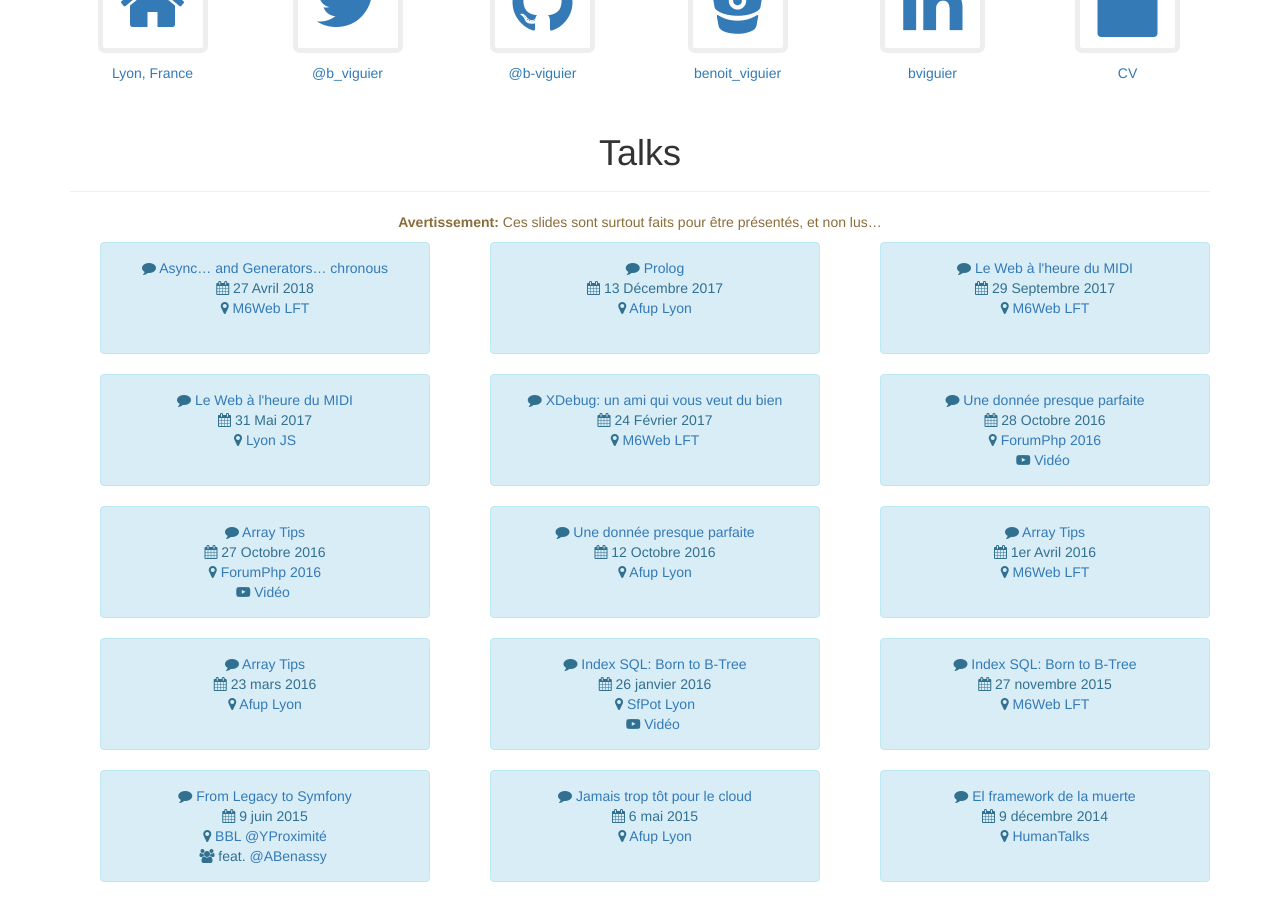
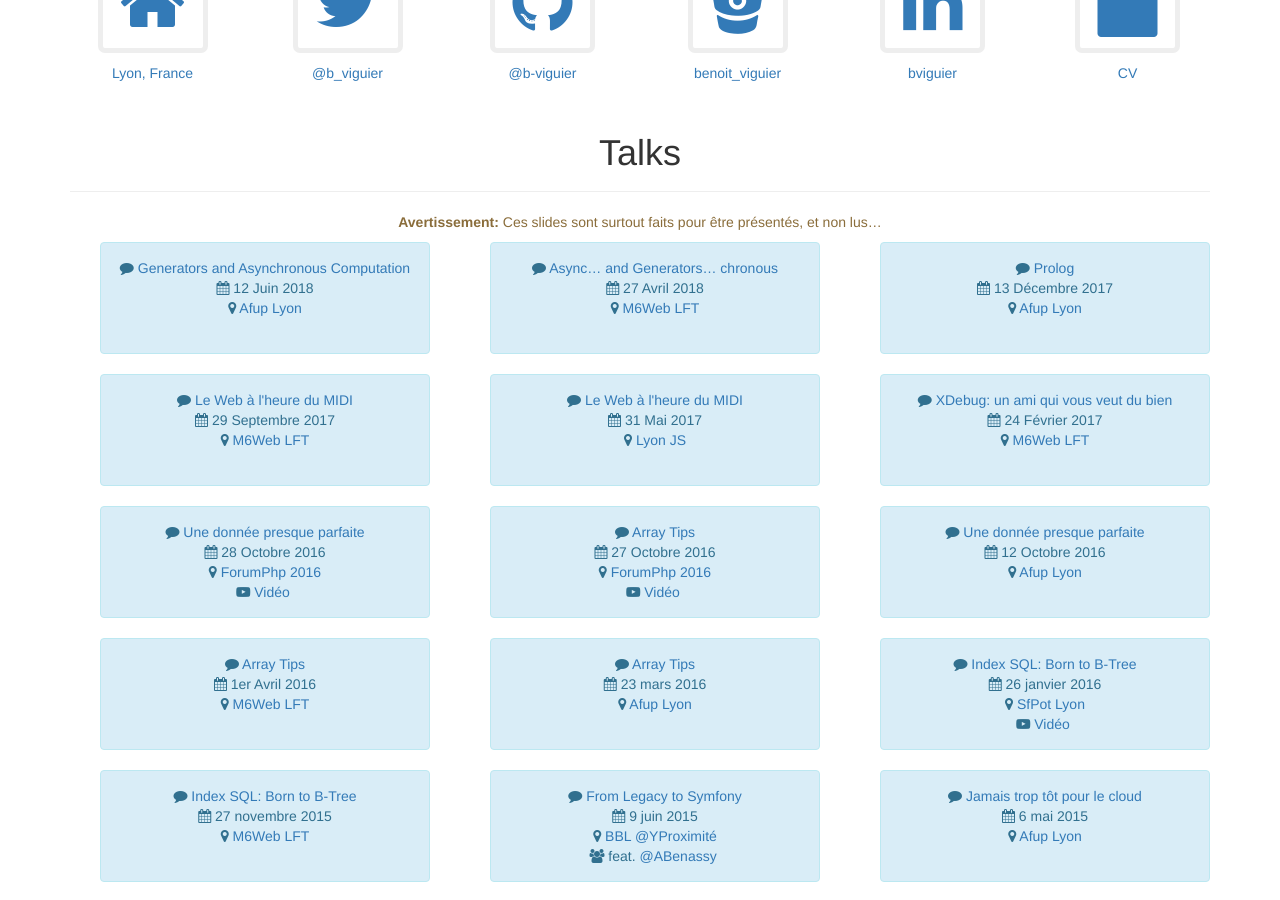
Before and after one commit to b-viguier/b-viguier.github.io, a Jekyll site: the page built from index.html, in a window 1280 px wide and 900 px high, scrolled down 436 px. Built offline with Jekyll 4.4.1, drawn with Linux system fonts in a browser that asks for light colours; nearby versions of some CDN libraries.

Commit message:
Added Afup-GeneratorsAndAsync

```diff
--- a/_data/talks.yml
+++ b/_data/talks.yml
@@ -1,3 +1,9 @@
+-
+    title: Generators and Asynchronous Computation
+    url: downloads/talks/Afup-GeneratorsAndAsync.pdf
+    date: 12 Juin 2018
+    event: Afup Lyon
+    event_url: https://www.meetup.com/fr-FR/afup-lyon-php/events/251104151/
 -
     title: Async… and Generators… chronous
     url: downloads/talks/M6WLFT-AsyncGenerators.pdf
```
Also changed, not shown: 1 other file.
